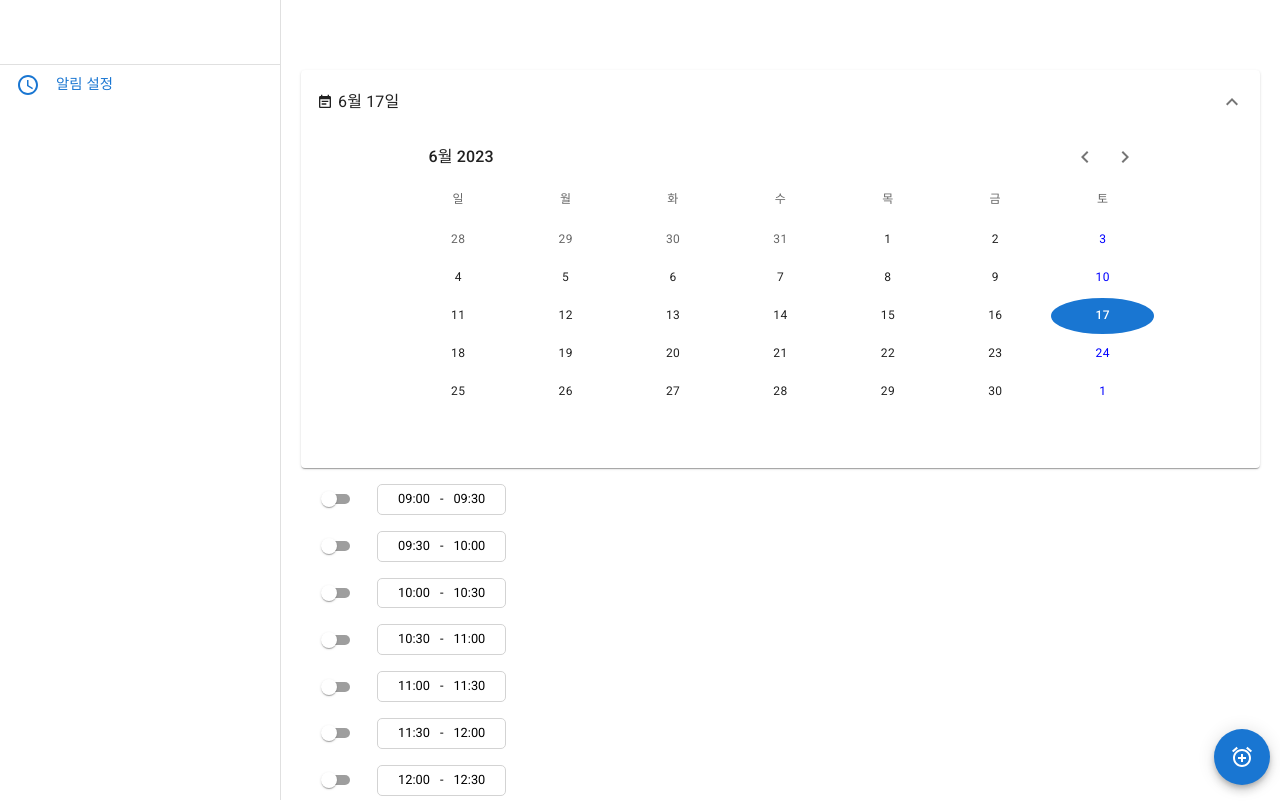
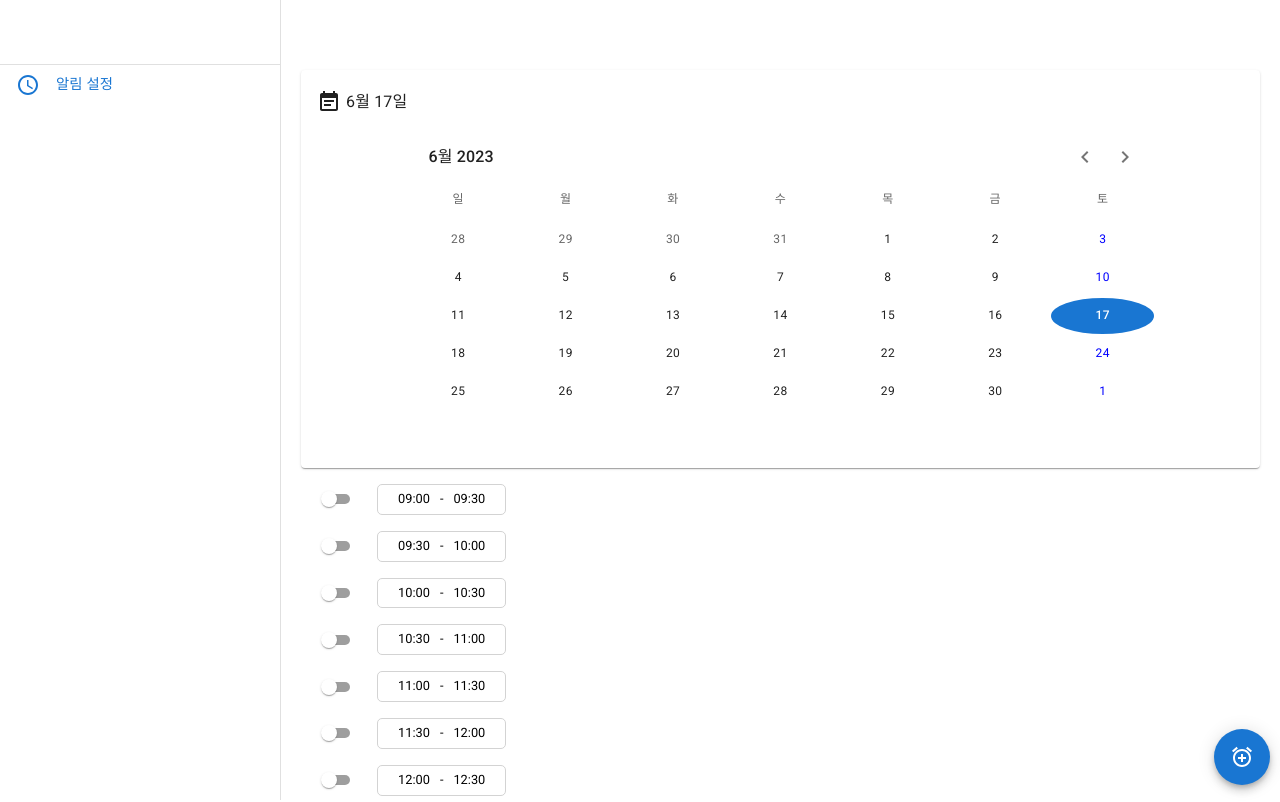
Before and after one commit to realize-idea-project/Remote_alarm_admin, a React (Create React App) app: page / in a window 1280 px wide. Shown: the top 802 px of the page. Built offline with nearby package versions, Linux system fonts and the light colour scheme; no server answers; the database is empty.

Commit message:
열릴 경우에 화살표 아이콘 안보이게 처리

```diff
--- a/src/routes/Schedule/CustomCalendar.tsx
+++ b/src/routes/Schedule/CustomCalendar.tsx
@@ -32,7 +32,7 @@ export const CustomCalendar: FC<Props> = ({
     <div>
       <Accordion sx={{ marginTop: 1 }} expanded={open}>
         <AccordionSummary
-          expandIcon={<ExpandMoreIcon />}
+          expandIcon={!open ? <ExpandMoreIcon /> : null}
           aria-controls="panel1a-content"
           id="panel1a-header"
           sx={{
@@ -49,9 +49,10 @@ export const CustomCalendar: FC<Props> = ({
               display: "flex",
               flexDirection: "row",
               alignItems: "center",
+              fontSize: "1rem",
             }}
           >
-            <EventNoteIcon sx={{ fontSize: "1rem" }} />
+            <EventNoteIcon />
             <div style={{ width: 5 }} />
             <Typography>{`${
               (currentDate.month() ?? 0) + 1
```
